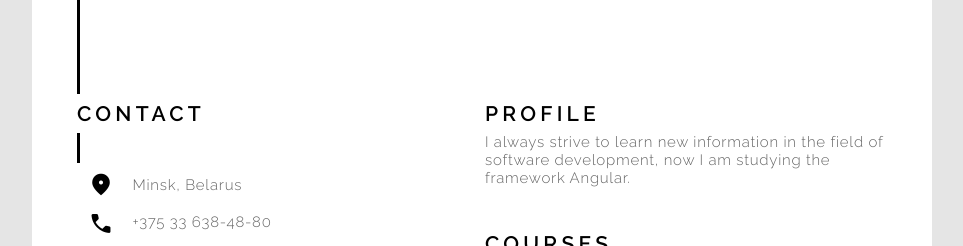
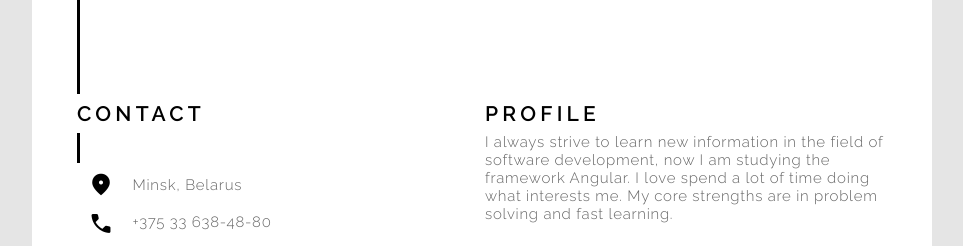
Before and after one commit to Shchuka-Vladimir/CV, a plain HTML site: page index.html in a window 1280 px wide. Shown: the part 281-527 px from the top of the page, without its empty margins (158-1121 px from the left). Drawn offline with nearby package versions, Linux system fonts and the light colour scheme.

Commit message:
add content

```diff
--- a/index.html
+++ b/index.html
@@ -137,7 +137,9 @@
             <h2>PROFILE</h2>
             <p class="profile__content">
               I always strive to learn new information in the field of software
-              development, now I am studying the framework Angular.
+              development, now I am studying the framework Angular. I love spend
+              a lot of time doing what interests me. My core strengths are in
+              problem solving and fast learning.
             </p>
           </div>
           <div class="courses">
```
